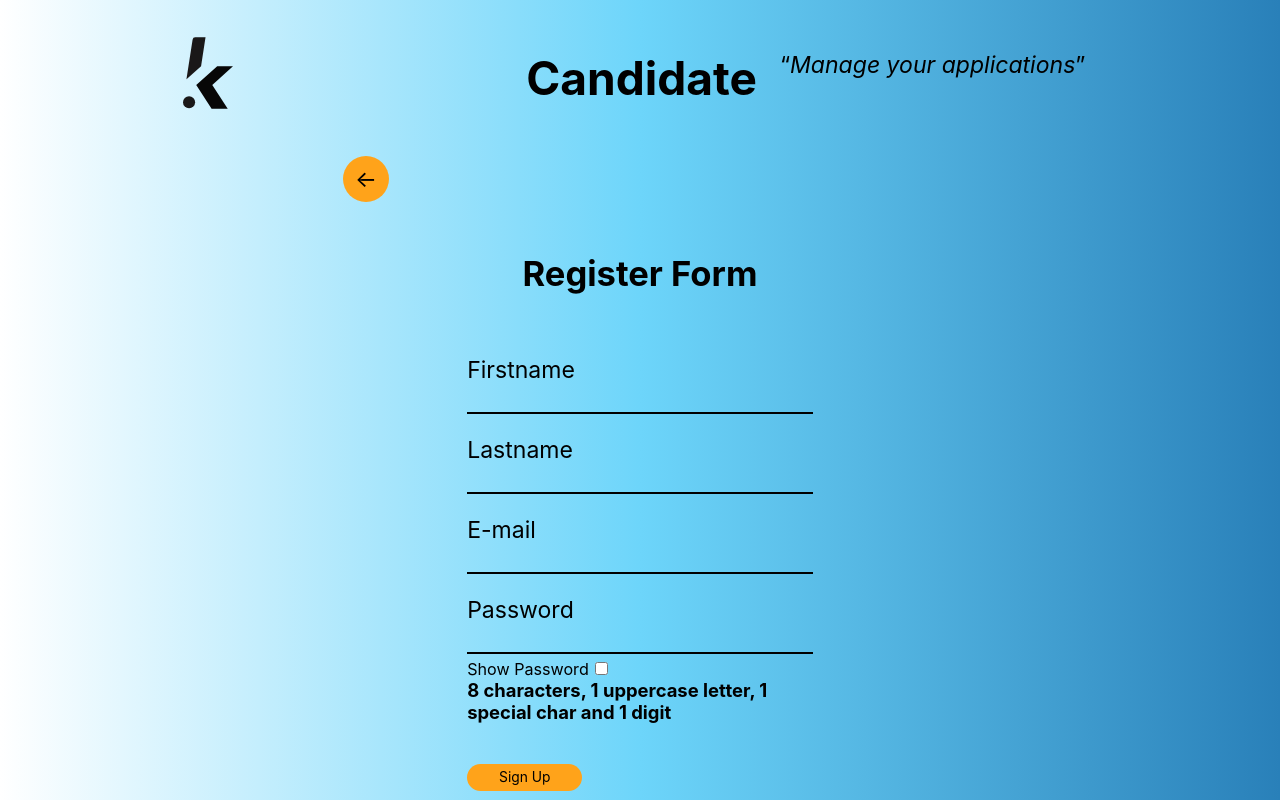
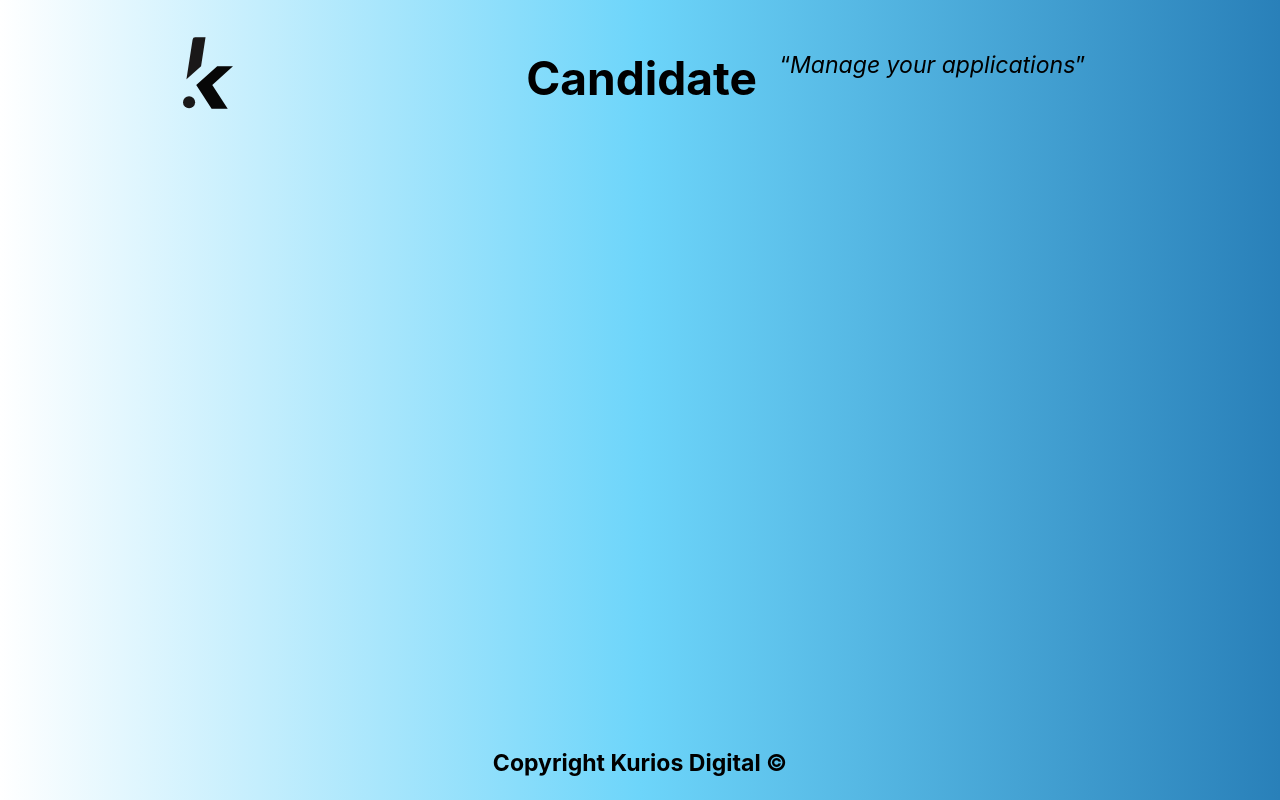
Before and after one commit to Saleik/candidate, a React (Vite) app in the folder frontend/: page /register in a window 1280 px wide. Built offline with nearby package versions, Linux system fonts and the light colour scheme.

Commit message:
debug test Register component

```diff
--- a/frontend/src/layout/main/index.tsx
+++ b/frontend/src/layout/main/index.tsx
@@ -3,7 +3,7 @@ import { Switch, Route } from 'react-router-dom';
 import styled from 'styled-components';
 //User
 import Signin from '../../views/Signin';
-import Register from '../../views/Register';
+/* import Register from '../../views/Register'; */
 
 //Private
 import PrivateRoute from '../../components/privateRoute';
@@ -23,7 +23,7 @@ const Main = () => {
 
 				{/* User */}
 				<Route exact path='/' component={Signin} />
-				<Route path='/register' component={Register} />
+				{/* <Route path='/register' component={Register} /> */}
 			</Switch>
 		</Container>
 	);
```
